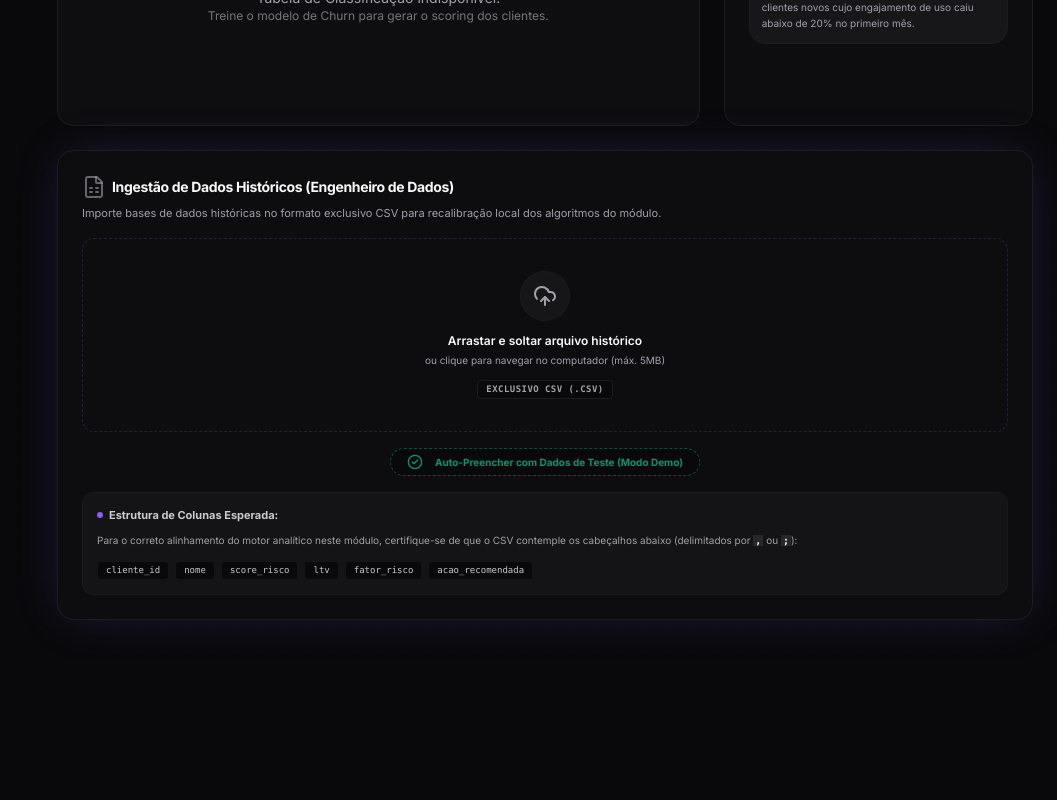
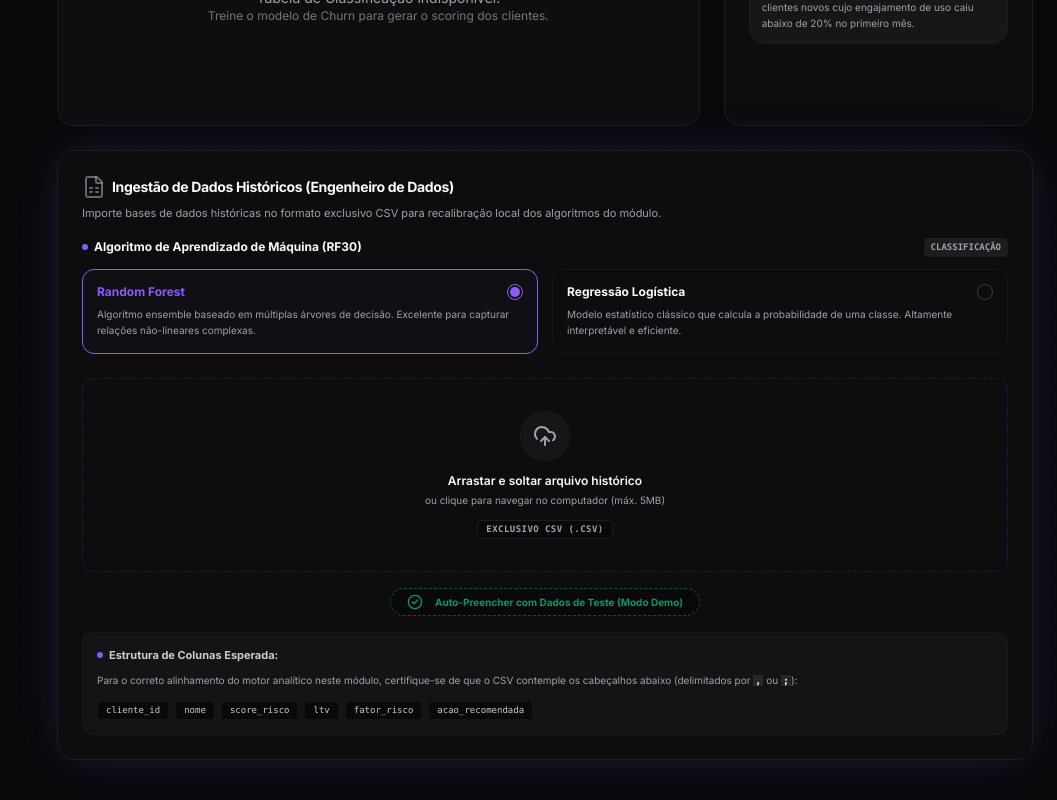
Before and after one commit to gabriellsnts/spam-project, a Next.js app: page /churn in a window 1280 px wide. Shown: the part 1126-1926 px from the top of the page, without its empty margins (223-1280 px from the left). Before the commit the page ends 1786 px from the top, so only its background shows below. Built offline with nearby package versions, Linux system fonts and the light colour scheme; sample sign-in values are in the browser's storage.

Commit message:
feat: adicionar interface de selecao de algoritmos por dominio e persistencia (RF30 - CA01, CA02, CA05)

```diff
--- a/src/components/shared/csv-uploader.tsx
+++ b/src/components/shared/csv-uploader.tsx
@@ -1054,6 +1054,9 @@ export function CSVUploader({ onConfirm, onReset }: CSVUploaderProps = {}) {
     trainedModels,
     previousTrainedModels,
     hyperparameterHistory,
+    selectedAlgorithms,
+    setSelectedAlgorithm,
+    trainedModelsByAlgorithm,
     clearHyperparameterHistory,
     currentUser,
     userProfile,
@@ -1557,6 +1560,82 @@ export function CSVUploader({ onConfirm, onReset }: CSVUploaderProps = {}) {
       </CardHeader>
 
       <CardContent>
+        {/* Seleção de Algoritmo por Domínio (CA01, CA02, CA05) */}
+        {(() => {
+          const isClassification = activeDomain === "credit-risk" || activeDomain === "churn";
+          const algs = isClassification
+            ? [
+                {
+                  name: "Random Forest",
+                  desc: "Algoritmo ensemble baseado em múltiplas árvores de decisão. Excelente para capturar relações não-lineares complexas."
+                },
+                {
+                  name: "Regressão Logística",
+                  desc: "Modelo estatístico clássico que calcula a probabilidade de uma classe. Altamente interpretável e eficiente."
+                }
+              ]
+            : [
+                {
+                  name: "Random Forest",
+                  desc: "Algoritmo ensemble baseado em múltiplas árvores de decisão. Excelente para prever valores numéricos contínuos sem supor linearidade."
+                },
+                {
+                  name: "Regressão Linear",
+                  desc: "Modelo estatístico linear que estabelece a relação entre variáveis. Simples, rápido e de fácil interpretação."
+                }
+              ];
+          const selectedAlg = selectedAlgorithms[activeDomain] || "Random Forest";
+
+          return (
+            <div className="mb-6 space-y-3">
+              <div className="flex items-center justify-between">
+                <h4 className="text-xs font-bold text-foreground flex items-center gap-1.5">
+                  <span className={cn("h-1.5 w-1.5 rounded-full bg-current", theme.accent)} />
+                  Algoritmo de Aprendizado de Máquina (RF30)
+                </h4>
+                <span className="text-[9px] text-muted-foreground font-mono bg-muted/65 border border-border/40 px-1.5 py-0.5 rounded font-semibold uppercase">
+                  {isClassification ? "Classificação" : "Regressão"}
+                </span>
+              </div>
+              <div className="grid grid-cols-1 sm:grid-cols-2 gap-3.5">
+                {algs.map((alg) => {
+                  const isSelected = selectedAlg === alg.name;
+                  return (
+                    <div
+                      key={alg.name}
+                      onClick={() => setSelectedAlgorithm(activeDomain, alg.name)}
+                      className={cn(
+                        "border rounded-xl p-3.5 cursor-pointer transition-all duration-300 flex flex-col justify-between gap-1.5 select-none relative overflow-hidden group",
+                        isSelected
+                          ? cn("border-current shadow-[0_0_15px_rgba(255,255,255,0.02)]", theme.accent)
+                          : "border-border/60 hover:border-border hover:bg-muted/15"
+                      )}
+                    >
+                      {isSelected && (
+                        <div className={cn("absolute inset-0 opacity-[0.02] bg-current", theme.accent)} />
+                      )}
+
+                      <div className="flex items-center justify-between">
+                        <span className={cn("text-xs font-bold text-foreground transition-colors group-hover:text-foreground", isSelected && theme.accent)}>
+                          {alg.name}
+                        </span>
+                        <div className={cn("h-4 w-4 rounded-full border flex items-center justify-center shrink-0",
+                          isSelected ? "border-current" : "border-muted-foreground/30"
+                        )}>
+                          {isSelected && <span className={cn("h-2.5 w-2.5 rounded-full bg-current", theme.accent)} />}
+                        </div>
+                      </div>
+
+                      <p className="text-[10px] text-muted-foreground leading-relaxed">
+                        {alg.desc}
+                      </p>
+                    </div>
+                  );
+                })}
+              </div>
+            </div>
+          );
+        })()}
         {/* Input Oculto com accept específico (CA01) */}
         <input
           type="file"
--- a/src/lib/context/domain-context.tsx
+++ b/src/lib/context/domain-context.tsx
@@ -231,6 +231,9 @@ interface DomainContextProps {
   setDomainFilter: (filter: DomainType | "all") => void;
   periodFilter: "all" | "24h" | "7d" | "30d";
   setPeriodFilter: (filter: "all" | "24h" | "7d" | "30d") => void;
+  selectedAlgorithms: Record<DomainType, string>;
+  setSelectedAlgorithm: (domain: DomainType, algorithm: string) => void;
+  trainedModelsByAlgorithm: Record<DomainType, Record<string, TrainedModel | null>>;
 }
 
 const DomainContext = createContext<DomainContextProps | undefined>(undefined);
@@ -442,6 +445,20 @@ export function DomainProvider({ children }: { children: React.ReactNode }) {
     "credit-risk": null
   });
 
+  const [selectedAlgorithms, setSelectedAlgorithmsState] = useState<Record<DomainType, string>>({
+    maintenance: "Random Forest",
+    demand: "Random Forest",
+    churn: "Random Forest",
+    "credit-risk": "Random Forest"
+  });
+
+  const [trainedModelsByAlgorithm, setTrainedModelsByAlgorithm] = useState<Record<DomainType, Record<string, TrainedModel | null>>>({
+    maintenance: { "Random Forest": null, "Regressão Linear": null },
+    demand: { "Random Forest": null, "Regressão Linear": null },
+    churn: { "Random Forest": null, "Regressão Logística": null },
+    "credit-risk": { "Random Forest": null, "Regressão Logística": null }
+  });
+
   // Track previous session model for comparison (RF12 - CA05)
   const [previousTrainedModels, setPreviousTrainedModels] = useState<Record<DomainType, TrainedModel | null>>({
     maintenance: null,
@@ -525,6 +542,43 @@ export function DomainProvider({ children }: { children: React.ReactNode }) {
       const defaultText = "Aviso de Privacidade (LGPD): Em conformidade com a Lei Geral de Proteção de Dados (Lei nº 13.709/2018), informamos que os dados importados serão utilizados exclusivamente para fins de análise preditiva neste sistema, garantindo a sua confidencialidade. Não haverá qualquer compartilhamento ou transferência de informações pessoais com terceiros. Para mais detalhes sobre seus direitos e tratamentos efetuados, consulte nossa Política de Privacidade. Caso tenha dúvidas, entre em contato com nosso Encarregado pelo tratamento de dados pessoais (DPO) através do e-mail: dpo@empresa.com.";
       setPrivacyNoticeText(defaultText);
       localStorage.setItem("spam-privacy-notice-text", defaultText);
+    }
+
+    const savedSelectedAlgs = localStorage.getItem("spam-selected-algorithms");
+    let currentSelectedAlgs = {
+      maintenance: "Random Forest",
+      demand: "Random Forest",
+      churn: "Random Forest",
+      "credit-risk": "Random Forest"
+    };
+    if (savedSelectedAlgs) {
+      try {
+        const parsed = JSON.parse(savedSelectedAlgs);
+        setSelectedAlgorithmsState(parsed);
+        currentSelectedAlgs = parsed;
+      } catch (e) {
+        console.error("Erro ao carregar algoritmos selecionados:", e);
+      }
+    }
+
+    const savedTrainedModelsByAlg = localStorage.getItem("spam-trained-models-by-algorithm");
+    if (savedTrainedModelsByAlg) {
+      try {
+        const parsed = JSON.parse(savedTrainedModelsByAlg);
+        setTrainedModelsByAlgorithm(parsed);
+
+        // Atualizar também o trainedModels baseado no algoritmo selecionado
+        setTrainedModels(prev => {
+          const next = { ...prev };
+          (Object.keys(currentSelectedAlgs) as DomainType[]).forEach(d => {
+            const selectedAlg = currentSelectedAlgs[d];
+            next[d] = parsed[d]?.[selectedAlg] || null;
+          });
+          return next;
+        });
+      } catch (e) {
+        console.error("Erro ao carregar modelos por algoritmo:", e);
+      }
     }
 
     const savedThresholds = localStorage.getItem("spam-alert-thresholds");
@@ -1441,6 +1495,21 @@ export function DomainProvider({ children }: { children: React.ReactNode }) {
     addLog(`[Model History] Limpo histórico de ciclos de retreinamento para o módulo '${DOMAINS[domain].name}'.`);
   }, [addLog]);
 
+  const setSelectedAlgorithm = useCallback((domain: DomainType, algorithm: string) => {
+    setSelectedAlgorithmsState(prev => {
+      const next = { ...prev, [domain]: algorithm };
+      localStorage.setItem("spam-selected-algorithms", JSON.stringify(next));
+      return next;
+    });
+
+    setTrainedModels(prev => {
+      const next = { ...prev };
+      const model = trainedModelsByAlgorithm[domain]?.[algorithm] || null;
+      next[domain] = model;
+      return next;
+    });
+  }, [trainedModelsByAlgorithm]);
+
   const updateAlertThreshold = useCallback((domain: DomainType, value: number) => {
     let oldVal = 0;
     setAlertThresholds(prev => {
@@ -1573,6 +1642,9 @@ export function DomainProvider({ children }: { children: React.ReactNode }) {
         setDomainFilter,
         periodFilter,
         setPeriodFilter,
+        selectedAlgorithms,
+        setSelectedAlgorithm,
+        trainedModelsByAlgorithm,
       }}
     >
       {children}
```
